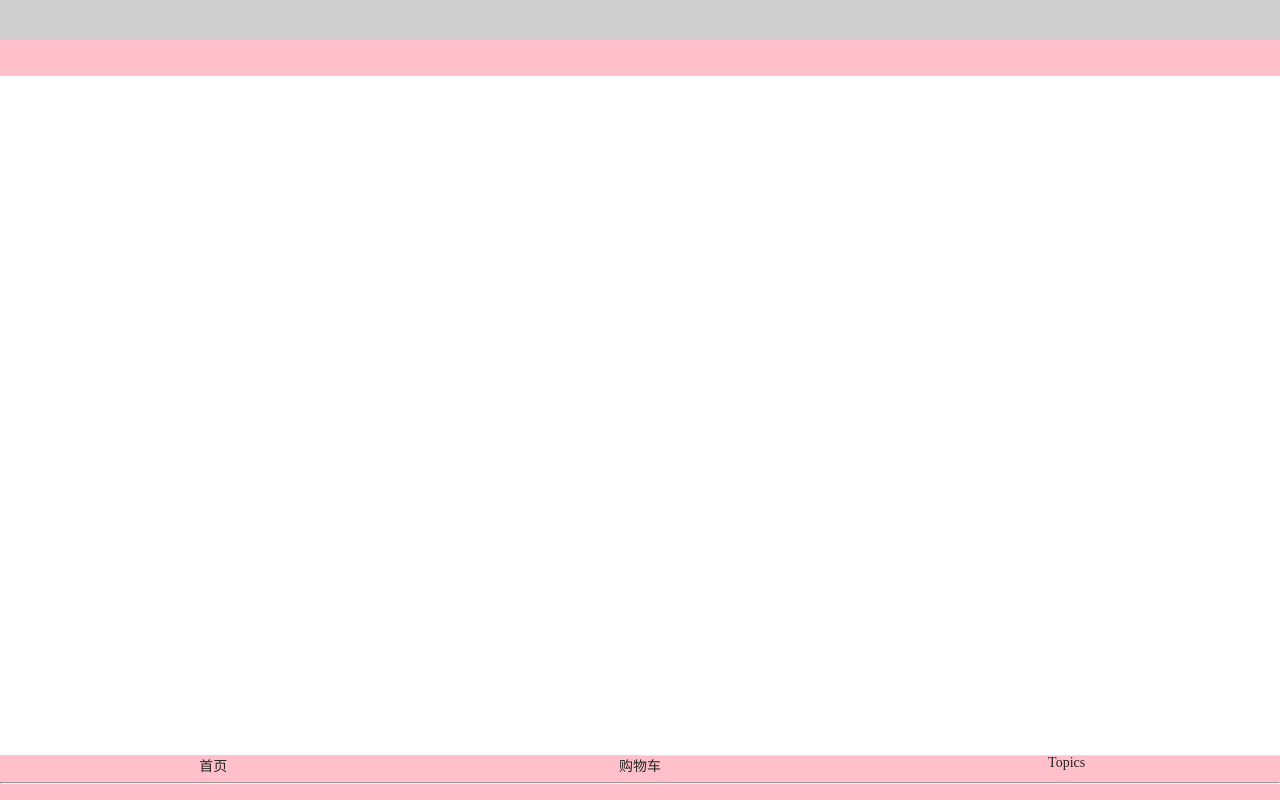
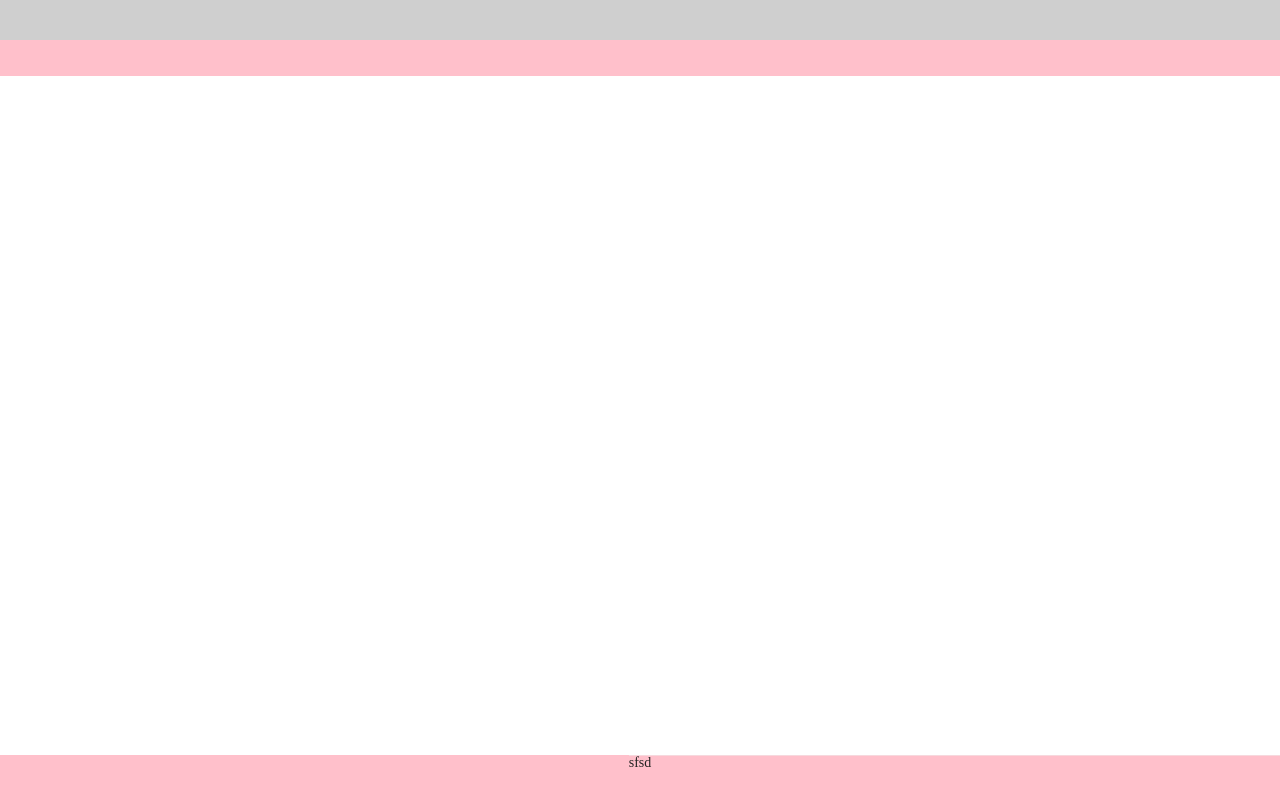
Before and after one commit to yujing-0504/reactProject, a React (Create React App) app in the folder project/: page /home in a window 1280 px wide. Built offline with nearby package versions, Linux system fonts and the light colour scheme.

Commit message:
购物车跳转

```diff
--- a/project/src/App.js
+++ b/project/src/App.js
@@ -6,10 +6,13 @@ import Search from './components/search'
 import Header from './components/header'
 import Footer from './components/footer'
 import ShoppingCart from './components/ShoppingCart'
+import Home from './components/home'
 import {
   BrowserRouter as Router,
   Route,
-  Link
+  Link,
+  Switch,
+  Redirect
 } from 'react-router-dom'
 class App extends Component {
   constructor(){
@@ -21,11 +24,19 @@ class App extends Component {
 
   render() {
     return (
-      <div className="App">
-        <Search></Search>
-        <Header></Header>
-        <Footer></Footer>
-      </div>
+       <Router>
+            <div className="App">
+
+                <Switch>
+                  <Redirect exact from="/" to="/home"/>
+                  <Route path='/ShoppingCart' component={ShoppingCart}/>
+                   <Route path='/' component={Home}/>
+                </Switch>
+
+            </div>
+          </Router>
+
+
     );
   }
 }
--- a/project/src/components/footer.js
+++ b/project/src/components/footer.js
@@ -1,75 +1,23 @@
-import React ,{Component} from 'react'
+import React, {Component} from 'react'
 import ShoppingCart from './ShoppingCart'
 import './footer.css'
 import {
-  BrowserRouter as Router,
-  Route,
-  Link
+	BrowserRouter as Router,
+	Route,
+	Link,
+  Switch,
+  Redirect
 } from 'react-router-dom'
 
-class Home extends React.Component {
+class Footer extends Component{
   render(){
     return(
-      <Link to='/ShoppingCart'>
+        <div className="footer">
+         <Link to='./ShoppingCart'>sfsd</Link>
 
-      </Link>
+        </div>
       )
   }
 }
-
-// const ShoppingCart = () => (
-//   <div>
-//     <h2>购物车</h2>
-//   </div>
-// )
-
-const Topic = ({ match }) => (
-  <div>
-    <h3>{match.params.topicId}</h3>
-  </div>
-)
-
-const Topics = ({ match }) => (
-  <div>
-    <h2>Topics</h2>
-    <ul>
-      <li>
-        <Link to={`${match.url}/rendering`}>
-          Rendering with React
-        </Link>
-      </li>
-      <li>
-        <Link to={`${match.url}/components`}>
-          Components
-        </Link>
-      </li>
-      <li>
-        <Link to={`${match.url}/props-v-state`}>
-          Props v. State
-        </Link>
-      </li>
-    </ul>
-
-    <Route path={`${match.path}/:topicId`} component={Topic}/>
-    <Route exact path={match.path} render={() => (
-      <h3>Please select a topic.</h3>
-    )}/>
-  </div>
-)
-
-const Footer = () => (
-  <Router>
-    <div className="footer">
-      <ul>
-        <li><Link to="/">首页</Link></li>
-        <li><Link to="/ShoppingCart">购物车</Link></li>
-        <li><Link to="/topics">Topics</Link></li>
-      </ul>
-      <hr/>
-      <Route exact path="/" component={Home}/>
-      <Route path="/ShoppingCart" component={ShoppingCart}/>
-      <Route path="/topics" component={Topics}/>
-    </div>
-  </Router>
-)
 export default Footer
+//trunl接收一个回调函数作为参数
--- /dev/null
+++ b/project/src/components/home.js
@@ -0,0 +1,36 @@
+import React, { Component } from 'react';
+
+
+import axios from 'axios';
+import Search from './search'
+import Header from './header'
+import Footer from './footer'
+import ShoppingCart from './ShoppingCart'
+import {
+  BrowserRouter as Router,
+  Route,
+  Link
+} from 'react-router-dom'
+class Home extends Component {
+  constructor(){
+    super();
+    this.state={
+      films:[]
+    }
+  }
+
+  render() {
+    return (
+      <div>
+        <Search></Search>
+        <Header></Header>
+        <Footer></Footer>
+      </div>
+
+
+
+    );
+  }
+}
+
+export default Home;
```
Also changed, not shown: 1 other file (tests, documents, lock files or other folders).
